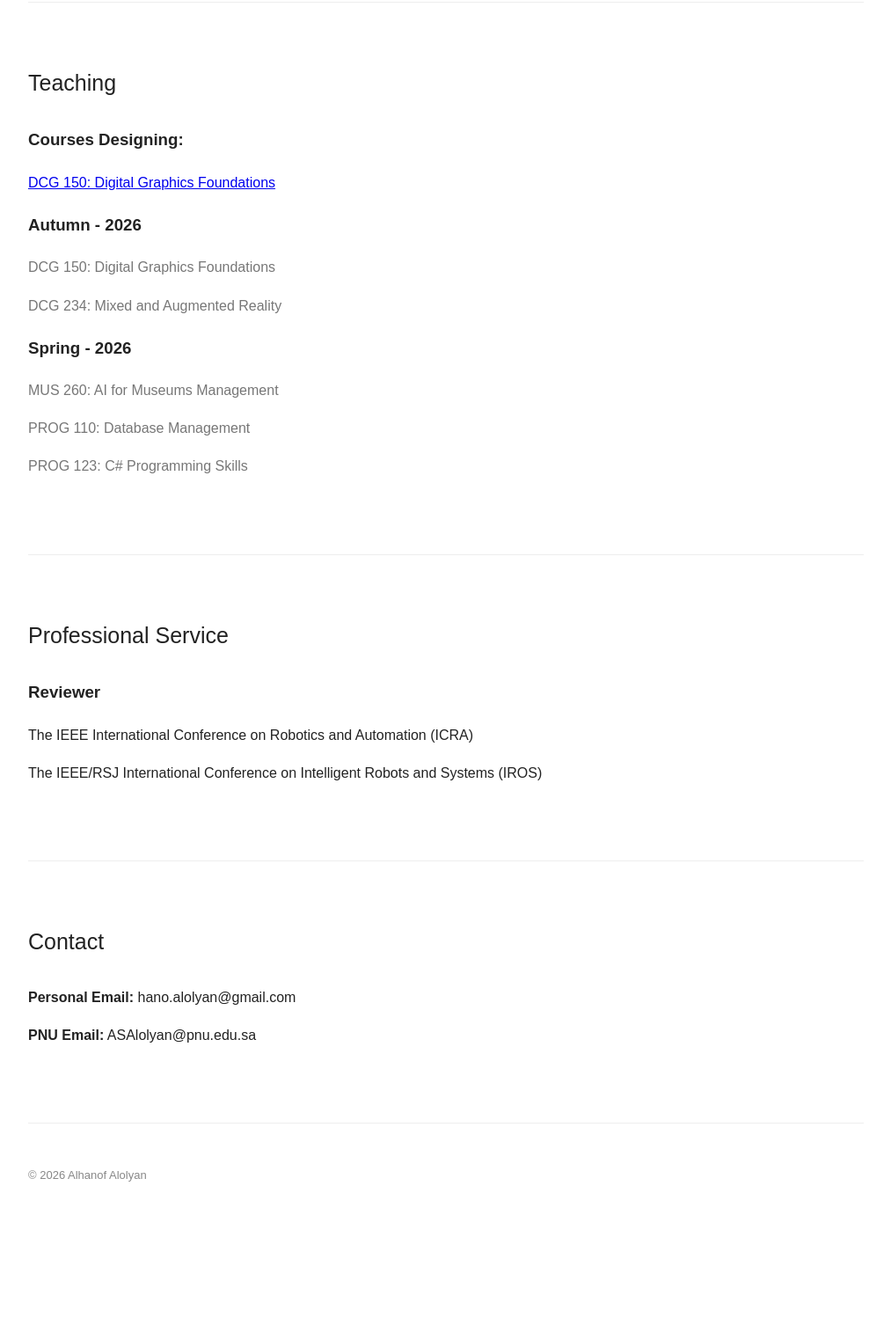
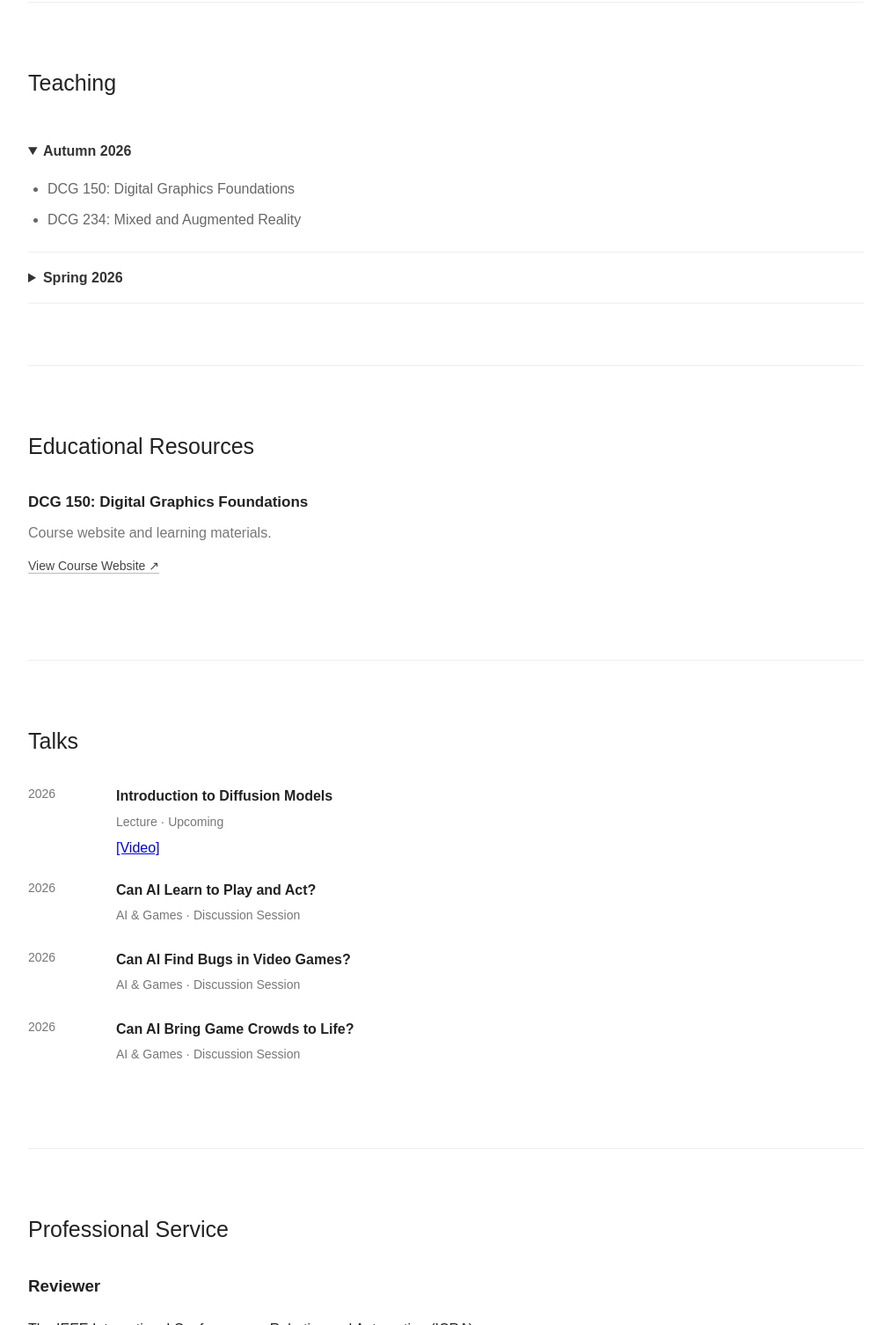
Before and after one commit to HanoCat/Hano_website, a plain HTML site: page index.html in a window 1280 px wide. Shown: the part 2225-3731 px from the top of the page at 88% size, without its empty margins (133-1146 px from the left). Before the commit the page ends 3620 px from the top, so only its background shows below. Drawn offline with Linux system fonts and the light colour scheme.

Commit message:
Update index.html
add talks fix teaching

```diff
--- a/index.html
+++ b/index.html
@@ -225,45 +225,96 @@
 
 
 
-    <!-- TEACHING -->
-    <section id="teaching">
 
-        <h2>Teaching</h2>
+<!-- TEACHING -->
+<section id="teaching">
+    <h2>Teaching</h2>
 
-        <h3>
-Courses Designing:
-        </h3>
-        <a href="https://hanocat.github.io/digital-graphics-foundations/"
-       target="_blank">
-        DCG 150: Digital Graphics Foundations
-        </a>
+    <details class="semester" open>
+        <summary>Autumn 2026</summary>
+        <ul>
+            <li>DCG 150: Digital Graphics Foundations</li>
+            <li>DCG 234: Mixed and Augmented Reality</li>
+        </ul>
+    </details>
 
-        <h3>
-Autumn - 2026
-        </h3>
-<p class="muted">
-DCG 150: Digital Graphics Foundations
-</p>
-         <p class="muted">
-DCG 234: Mixed and Augmented Reality
-         </p>
-        <h3>
-Spring - 2026
-        </h3>
+    <details class="semester">
+        <summary>Spring 2026</summary>
+        <ul>
+            <li>MUS 260: AI for Museums Management</li>
+            <li>PROG 110: Database Management</li>
+            <li>PROG 123: C# Programming Skills</li>
+        </ul>
+    </details>
+</section>
 
 
+<!-- EDUCATIONAL RESOURCES -->
+<section id="resources">
+    <h2>Educational Resources</h2>
+
+    <div class="resource-item">
+        <h3>DCG 150: Digital Graphics Foundations</h3>
+
         <p class="muted">
-MUS 260: AI for Museums Management
-</p>
-<p class="muted">
-PROG 110: Database Management
-</p>
-<p class="muted">
-PROG 123: C# Programming Skills
-</p>
+            Course website and learning materials.
+        </p>
+
+        <a href="https://hanocat.github.io/digital-graphics-foundations/"
+           target="_blank" rel="noopener noreferrer">
+            View Course Website ↗
+        </a>
+    </div>
+</section>
 
 
-    </section>
+<!-- TALKS -->
+<section id="talks">
+    <h2>Talks</h2>
+
+    <div class="talk-item">
+        <span class="date">2026</span>
+        <div>
+            <strong>Introduction to Diffusion Models</strong>
+            <p class="muted">Lecture · Upcoming</p>
+            <!-- YouTube: Add video URL here -->
+            <a href="YOUR_YOUTUBE_URL"
+   target="_blank"
+   rel="noopener noreferrer">
+    [Video]
+</a>
+        </div>
+    </div>
+
+    <div class="talk-item">
+        <span class="date">2026</span>
+        <div>
+            <strong>Can AI Learn to Play and Act?</strong>
+            <p class="muted">AI & Games · Discussion Session</p>
+            <!-- YouTube: Add video URL here -->
+        </div>
+    </div>
+
+    <div class="talk-item">
+        <span class="date">2026</span>
+        <div>
+            <strong>Can AI Find Bugs in Video Games?</strong>
+            <p class="muted">AI & Games · Discussion Session</p>
+            <!-- YouTube: Add video URL here -->
+        </div>
+    </div>
+
+    <div class="talk-item">
+        <span class="date">2026</span>
+        <div>
+            <strong>Can AI Bring Game Crowds to Life?</strong>
+            <p class="muted">AI & Games · Discussion Session</p>
+            <!-- YouTube: Add video URL here -->
+        </div>
+    </div>
+
+</section>
+
 
 
     <!-- SERVICE -->
```
